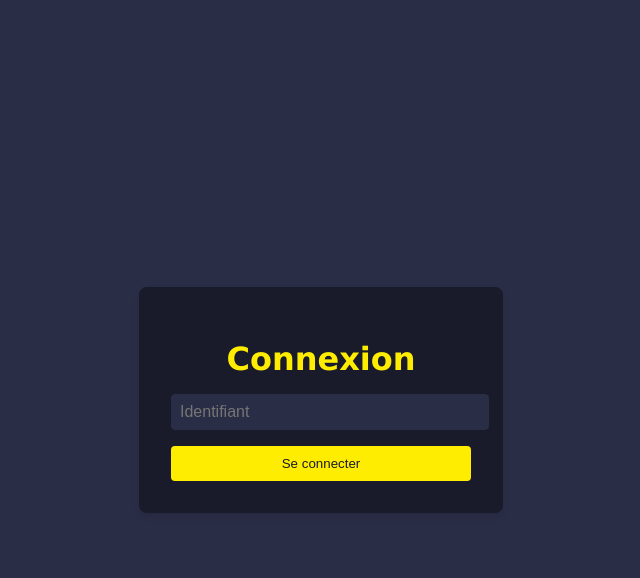
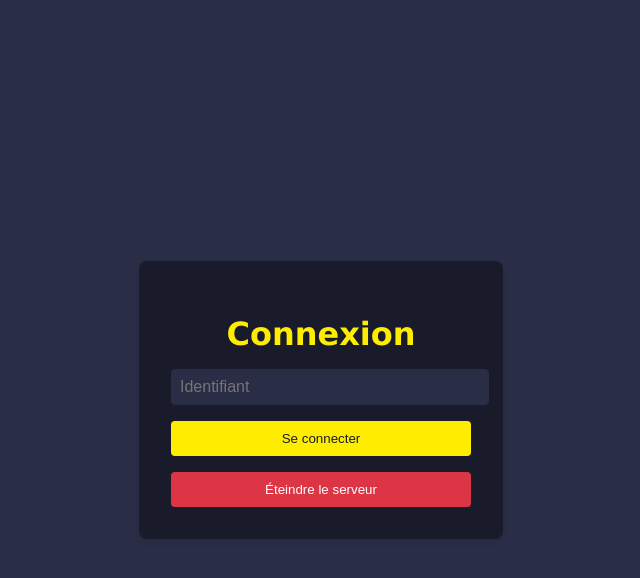
Before and after one commit to AmelienLS/RPI_LocalWebServer, a Flask app: page / in a window 1280 px wide. Shown: the top 578 px of the page, without its empty margins (319-959 px from the left). Run offline with Flask 3, Linux system fonts and the light colour scheme.

Commit message:
/shutdown

```diff
--- a/APP.py
+++ b/APP.py
@@ -1,5 +1,5 @@
 from flask import *
-import os, sqlite3, webbrowser, secrets
+import os, sqlite3, webbrowser, secrets, subprocess
 
 # Ouvrir automatiquement le navigateur à l'URL locale
 # On lance le navigateur web pour afficher l'application Flask dès le démarrage
@@ -414,6 +414,14 @@ def send_functions(filename):
     # Envoie le fichier demandé depuis le dossier "Functions"
     return send_from_directory(functions_dir, filename)
 
+@app.route("/shutdown", methods=["POST"])
+def shutdown():
+    try:
+        subprocess.run(["/usr/bin/sudo", "/sbin/shutdown", "now"])
+        return "Extinction en cours..."
+    except Exception as e:
+        return f"Erreur : {str(e)}"
+
 # Lancement du serveur Flask (production avec debug désactivé)
 if __name__ == '__main__':
     app.run(debug=False)
--- a/Styles/login.css
+++ b/Styles/login.css
@@ -52,6 +52,15 @@ button:hover {
     background-color: #e5d200;
 }
 
+.shutdown-button {
+    background-color: #dc3545;
+    color: white;
+}
+
+.shutdown-button:hover {
+    background-color: #c82333;
+}
+
 .error {
     color: red;
     margin-top: 1rem;
--- a/Templates/login.html
+++ b/Templates/login.html
@@ -15,6 +15,9 @@
             <input type="text" name="identifiant" placeholder="Identifiant" required>
             <button type="submit">Se connecter</button>
         </form>
+        <form method="POST" action="/shutdown" style="margin-top: 1rem;">
+            <button type="submit" class="shutdown-button">Éteindre le serveur</button>
+        </form>
         {% if error %}
         <p class="error">{{ error }}</p>
         {% endif %}
```
Also changed, not shown: 1 other file.
